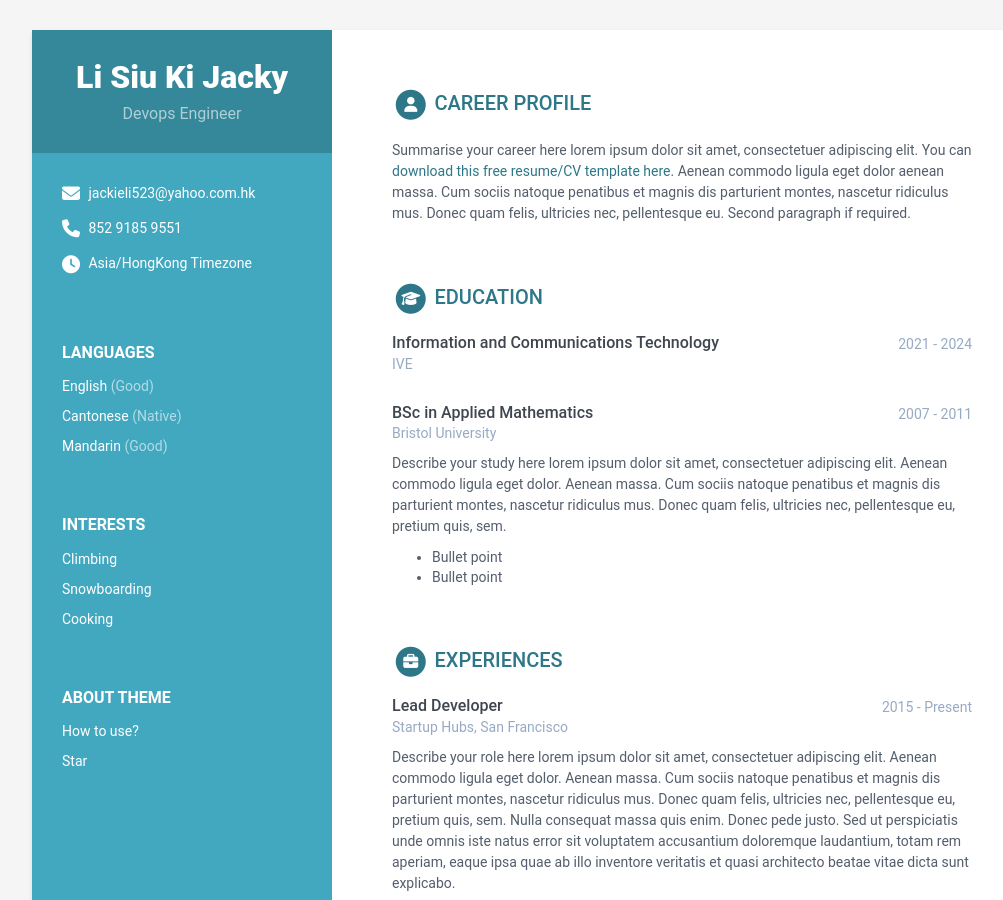
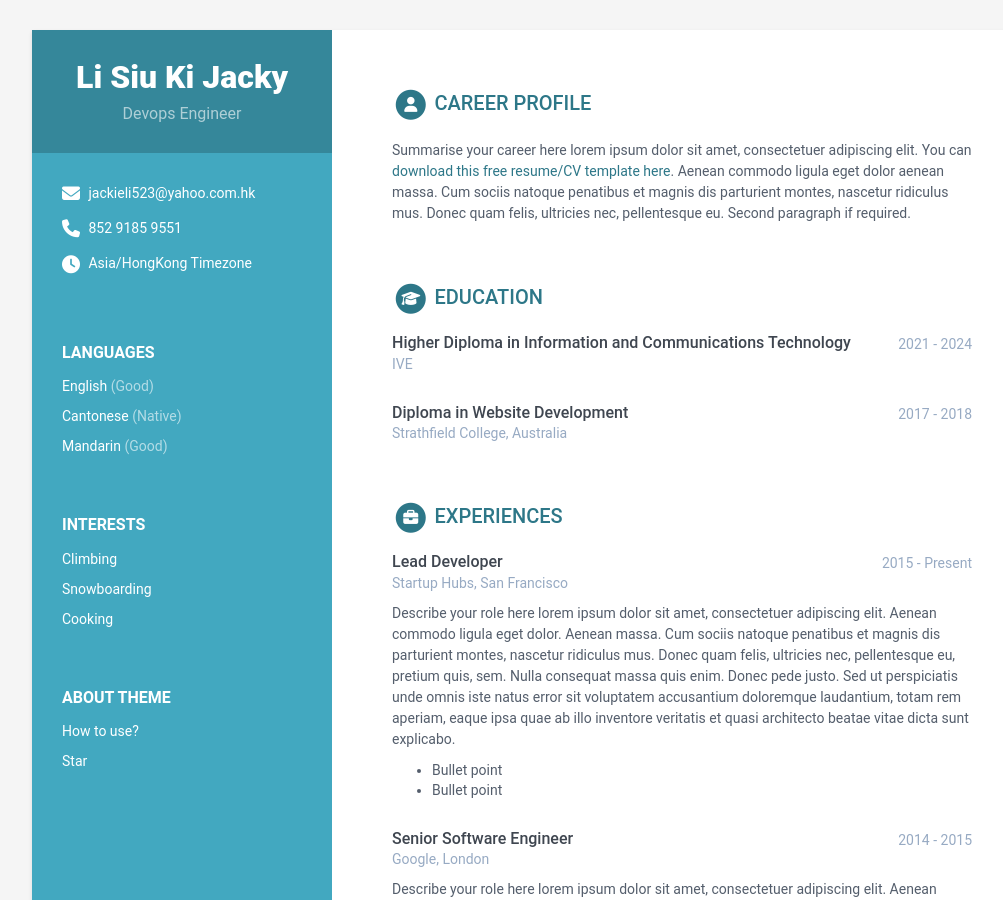
Before and after one commit to Ovvio2311/online-resume, a Jekyll site: the page built from index.html, in a window 1280 px wide and 900 px high. Shown: the whole window, without its empty margins (108-1111 px from the left). Built offline with Jekyll 4.4.1, drawn with Linux system fonts in a browser that asks for light colours.

Commit message:
Update data.yml

```diff
--- a/_data/data.yml
+++ b/_data/data.yml
@@ -69,22 +69,13 @@ career-profile:
 education:
     title: Education
     info:
-      - degree: Information and Communications Technology
+      - degree: Higher Diploma in Information and Communications Technology
         university: IVE
         time: 2021 - 2024
         details:
-      - degree: BSc in Applied Mathematics
-        university: Bristol University
-        time: 2007 - 2011
-        details: |
-          Describe your study here lorem ipsum dolor sit amet, consectetuer
-          adipiscing elit. Aenean commodo ligula eget dolor. Aenean massa. Cum
-          sociis natoque penatibus et magnis dis parturient montes, nascetur
-          ridiculus mus. Donec quam felis, ultricies nec, pellentesque eu,
-          pretium quis, sem.
-            - Bullet point
-            - Bullet point
-
+      - degree: Diploma in Website Development
+        university: Strathfield College, Australia
+        time: 2017 - 2018
 experiences:
     title: Experiences
     info:
```
